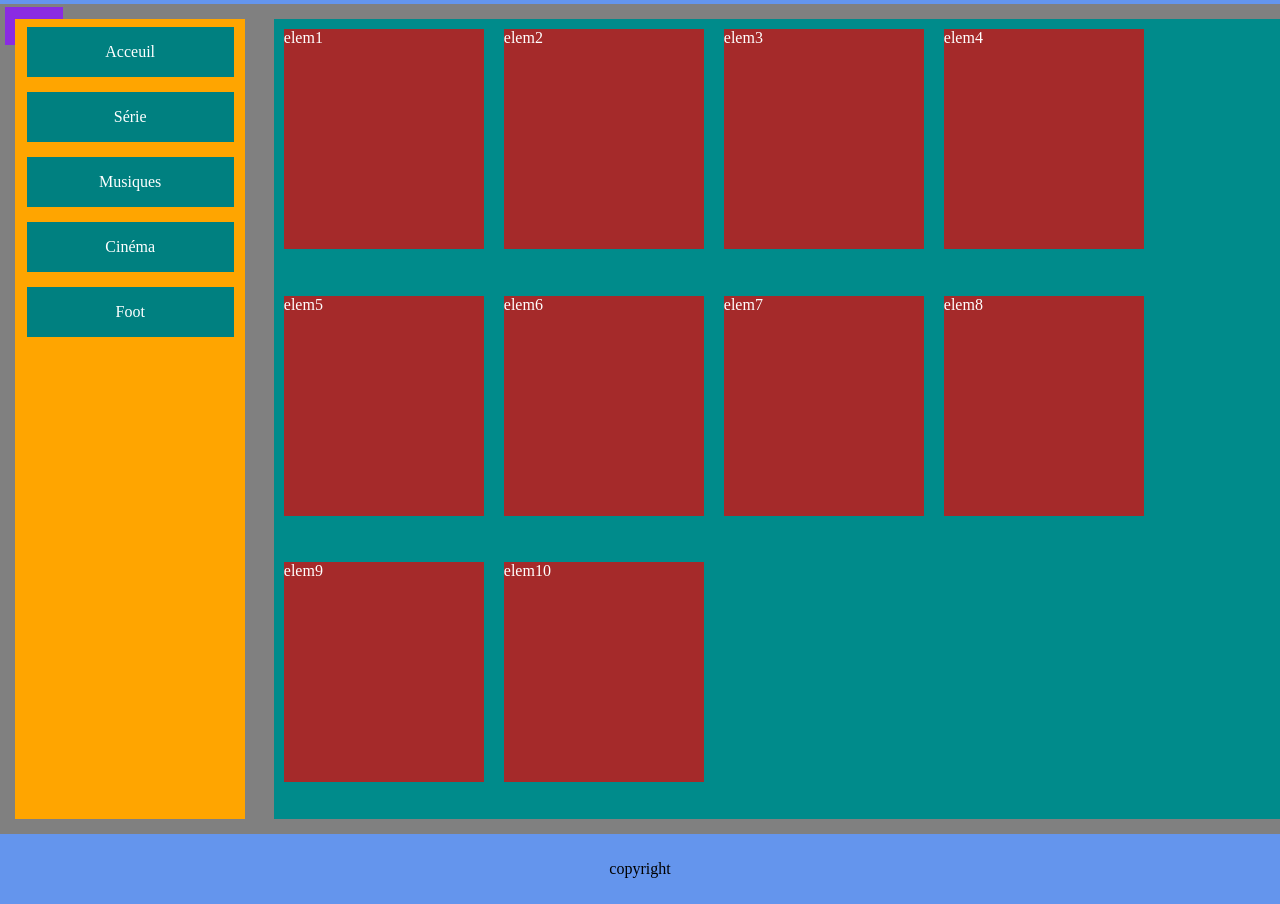
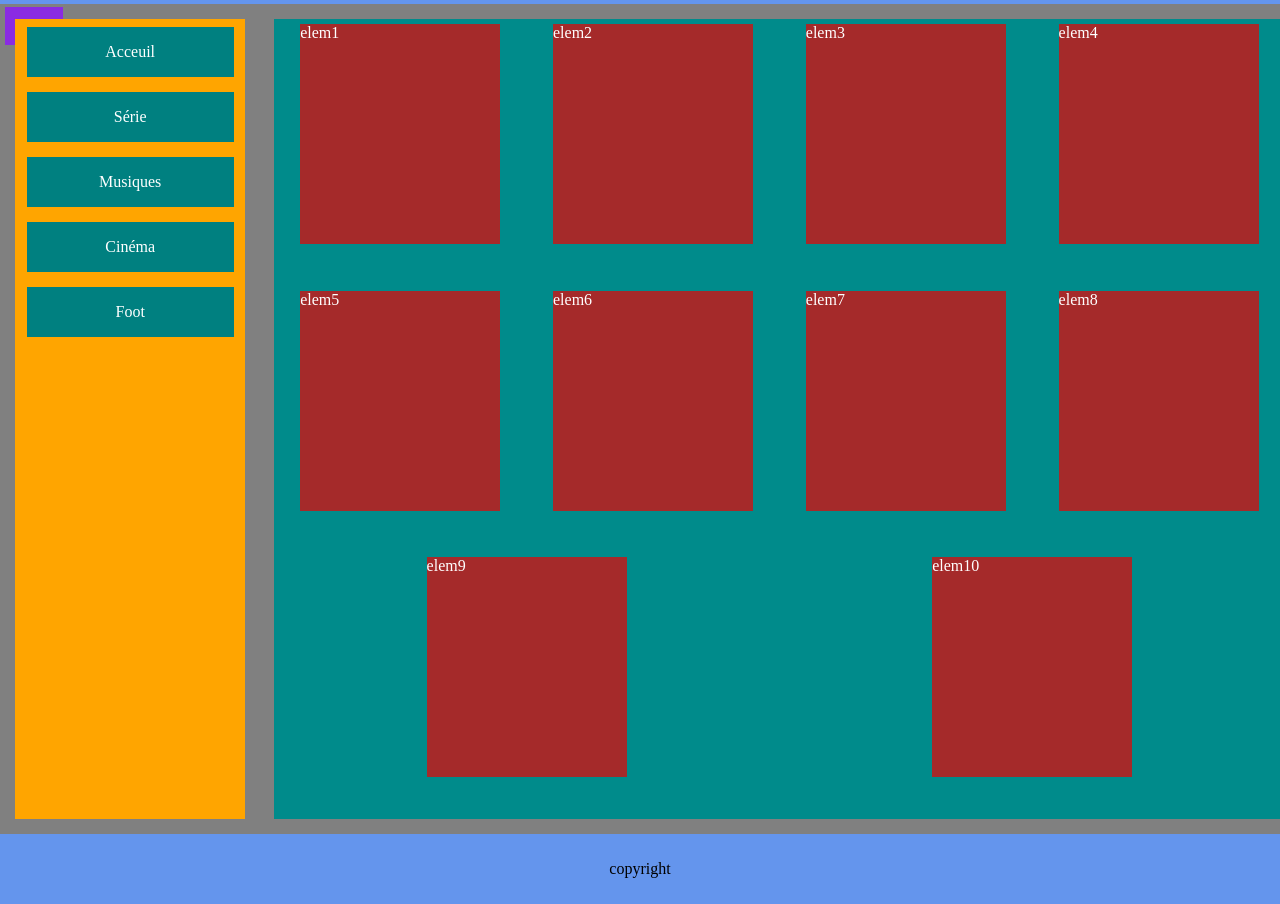
Before and after one commit to Koxtx/tp_flexbox, a plain HTML site: page index.html in a window 1280 px wide. Shown: the part 46-950 px from the top of the page. Drawn offline with Linux system fonts and the light colour scheme.

Commit message:
push tp flexbox

```diff
--- a/style.css
+++ b/style.css
@@ -79,7 +79,7 @@ body {
   margin: 5px;
   /* margin-left: 20px; */
 
-  justify-content: flex-start;
+  justify-content: space-around;
 }
 .elem {
   display: flex;
@@ -88,7 +88,7 @@ body {
   min-height: 50px;
   width: 200px;
   height: 220px;
-  margin: 10px;
+  margin: 5px;
   color: white;
   align-items: flex-start;
   justify-content: flex-start;
```
